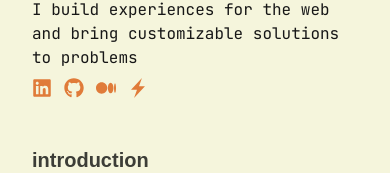
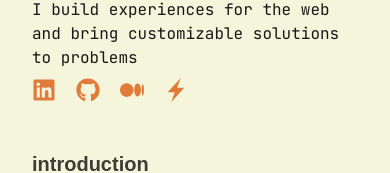
Before and after one commit to summitmman/my-portfolio, a Next.js app: page / in a window 390 px wide. Shown: the part 194-367 px from the top of the page. Built offline with nearby package versions, Linux system fonts and the light colour scheme; a web font is replaced by a local one.

Commit message:
fix social icons for mobile

```diff
--- a/components/Banner/Banner.module.css
+++ b/components/Banner/Banner.module.css
@@ -9,7 +9,7 @@
     color: var(--sub-header-text-color);
 }
 .social {
-    @apply flex gap-3 list-none text-xl mt-2;
+    @apply flex gap-5 sm:gap-3 list-none text-2xl sm:text-xl mt-2;
 }
 .social > li > a {
     color: var(--primary-color);
--- a/components/Banner/index.tsx
+++ b/components/Banner/index.tsx
@@ -9,10 +9,10 @@ const Banner = () => {
             <h2 className={styles.subTitle}>Software Developer</h2>
             <p>I build experiences for the web and bring customizable solutions to problems</p>
             <ul className={styles.social}>
-                <li><a href="https://www.linkedin.com/in/sumitman/" target="_blank"><FaLinkedin /></a></li>
-                <li><a href="https://github.com/summitmman" target="_blank"><FaGithub /></a></li>
-                <li><a href="https://medium.com/@summitmman" target="_blank"><FaMedium /></a></li>
-                <li><a href="https://stackblitz.com/@summitmman" target="_blank"><SiStackblitz /></a></li>
+                <li><a href="https://www.linkedin.com/in/sumitman/" target="_blank" title="LinkedIn"><FaLinkedin /></a></li>
+                <li><a href="https://github.com/summitmman" target="_blank" title="Github"><FaGithub /></a></li>
+                <li><a href="https://medium.com/@summitmman" target="_blank" title="Medium"><FaMedium /></a></li>
+                <li><a href="https://stackblitz.com/@summitmman" target="_blank" title="Stackblitz"><SiStackblitz /></a></li>
             </ul>
         </section>
     );
```
